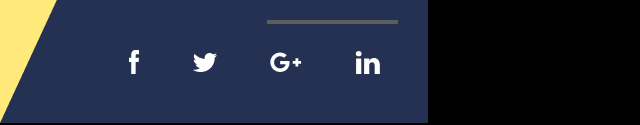
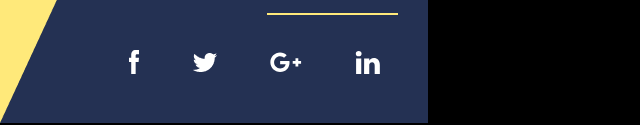
Before and after one commit to nizamseu/demoProject, a plain HTML site: page index.html in a window 1280 px wide. Shown: the part 803-928 px from the top of the page, without its empty margins (0-640 px from the left). Drawn offline with nearby package versions, Linux system fonts and the light colour scheme; files whose address does not match are found by name.

Commit message:
line change

```diff
--- a/index.html
+++ b/index.html
@@ -109,7 +109,7 @@
             text of the printing and <br />
             typesetting industry. Lorem Ipsum <br />
             has been the industry.
-            <hr class="line">
+            <div class="shortLine"></div>
           </p>
           <!-- footer icon  -->
           <div class="footer-icon text-end me-5">
--- a/style.css
+++ b/style.css
@@ -75,13 +75,13 @@ body {
 .footer-icon {
   margin-top: 83.59px;
 }
-.line {
+.shortLine {
   color: #ffe97a;
   position: absolute;
   width: 130.5px;
   left: 267px;
-  top: 806.5px;
-  border: 2px solid #ffe97a;
+  margin-top: 31.5;
+  border: 1px solid #ffe97a;
 }
 .footer-icon {
   margin-top: 53px;
```
